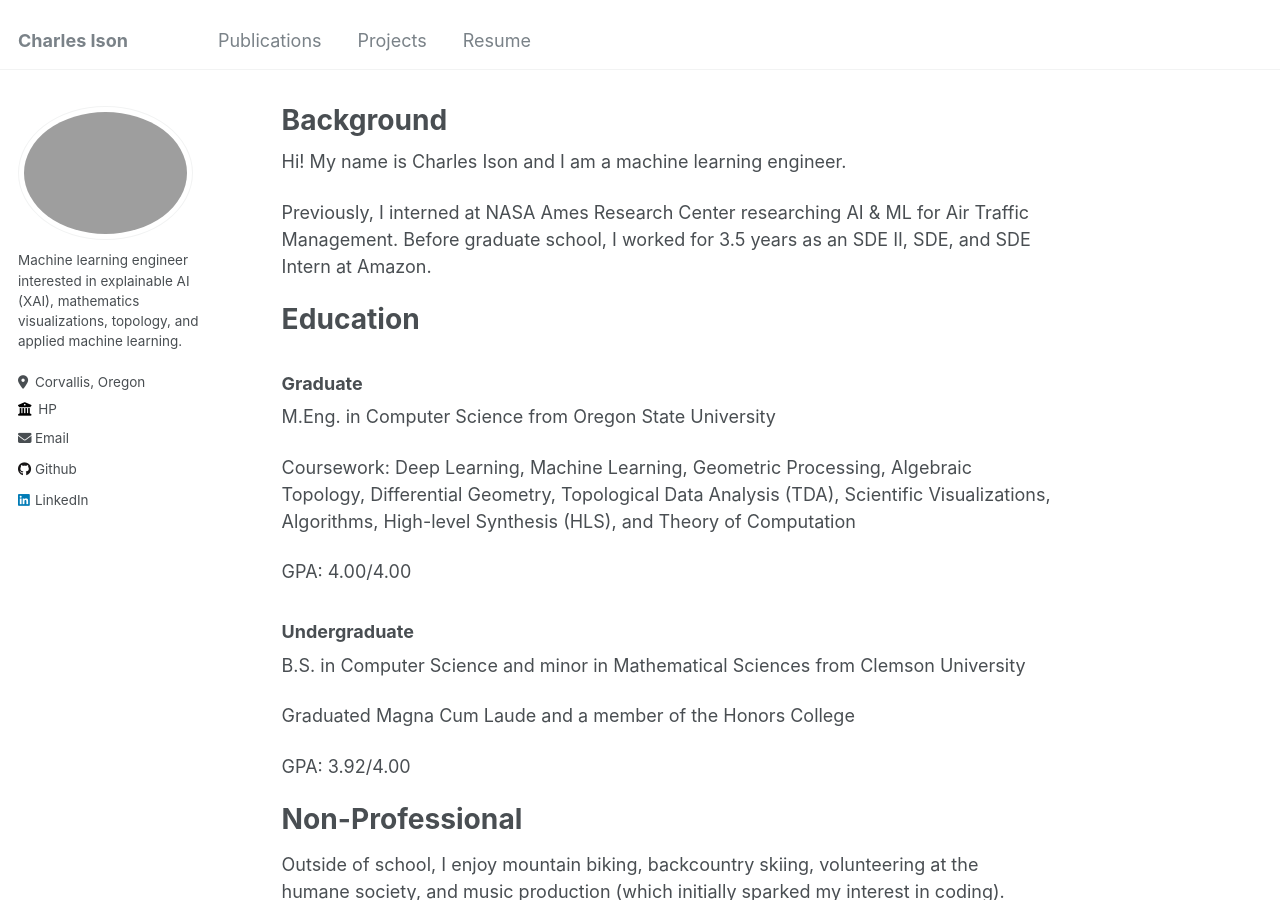
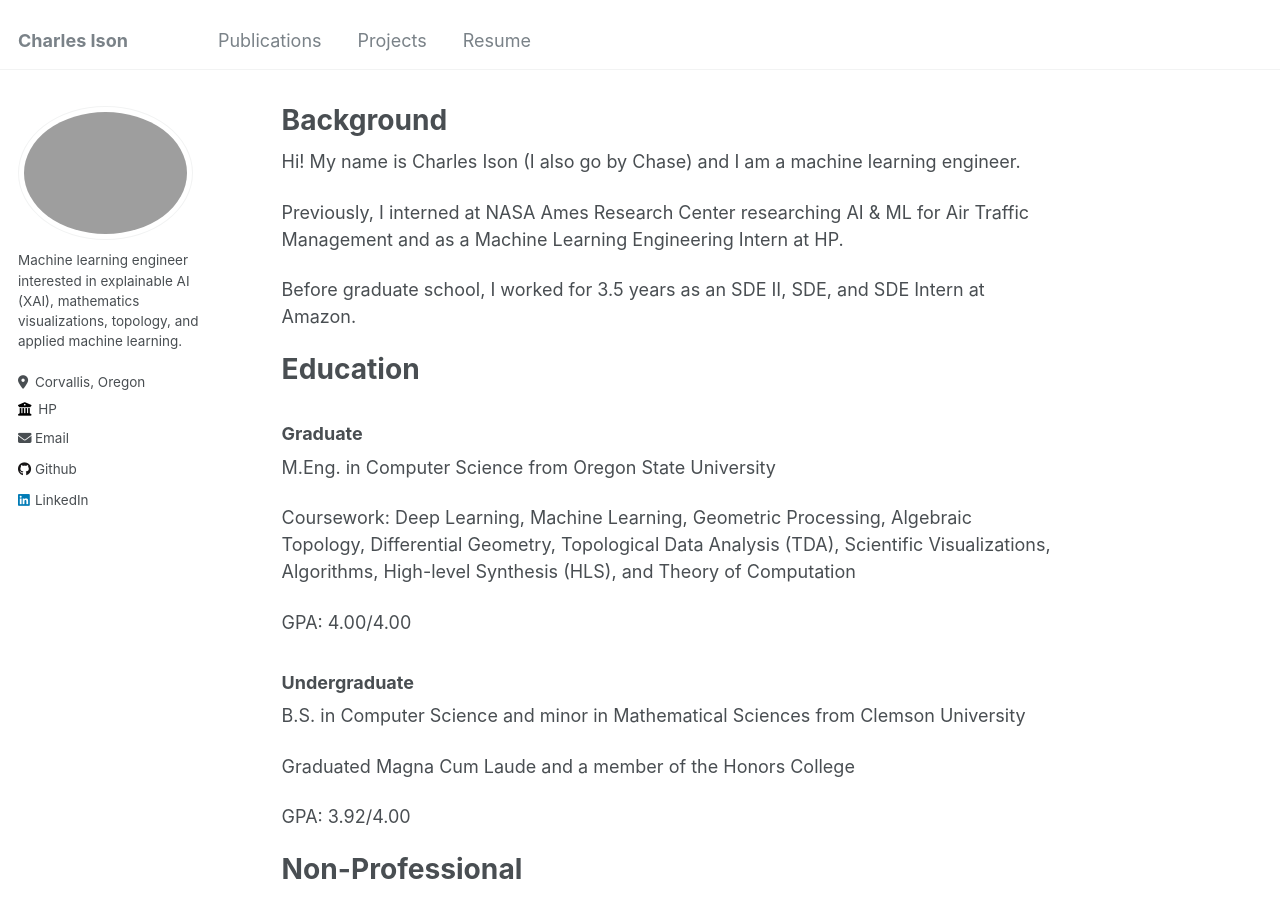
Before and after one commit to charles-ison/charles-ison.github.io, a Jekyll site: the page built from _pages/about.md, in a window 1280 px wide and 900 px high. Built offline with Jekyll 4.4.1, drawn with Linux system fonts in a browser that asks for light colours.

Commit message:
Updating about.

```diff
--- a/_pages/about.md
+++ b/_pages/about.md
@@ -7,9 +7,11 @@ redirect_from:
   - /about.html
 ---
 
-Hi! My name is Charles Ison and I am a machine learning engineer.
+Hi! My name is Charles Ison (I also go by Chase) and I am a machine learning engineer.
 
-Previously, I interned at NASA Ames Research Center researching AI & ML for Air Traffic Management. Before graduate school, I worked for 3.5 years as an SDE II, SDE, and SDE Intern at Amazon.
+Previously, I interned at NASA Ames Research Center researching AI & ML for Air Traffic Management and as a Machine Learning Engineering Intern at HP.
+
+Before graduate school, I worked for 3.5 years as an SDE II, SDE, and SDE Intern at Amazon.
 
 
 Education
```
